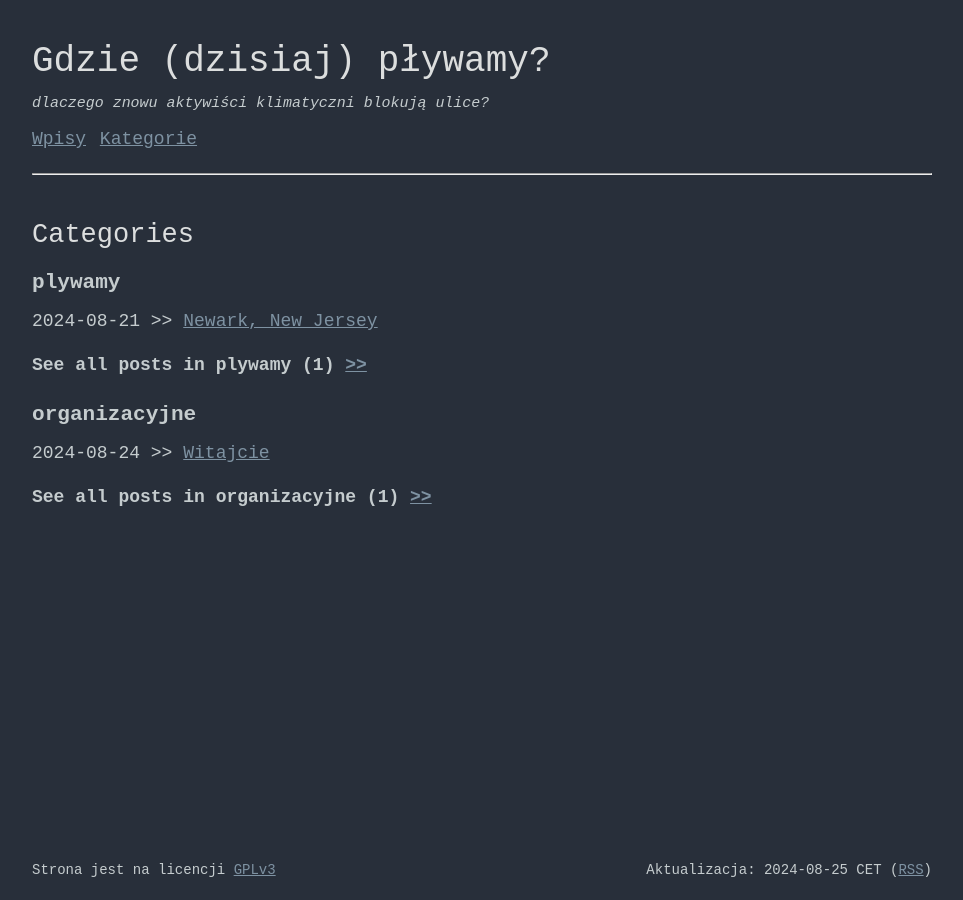
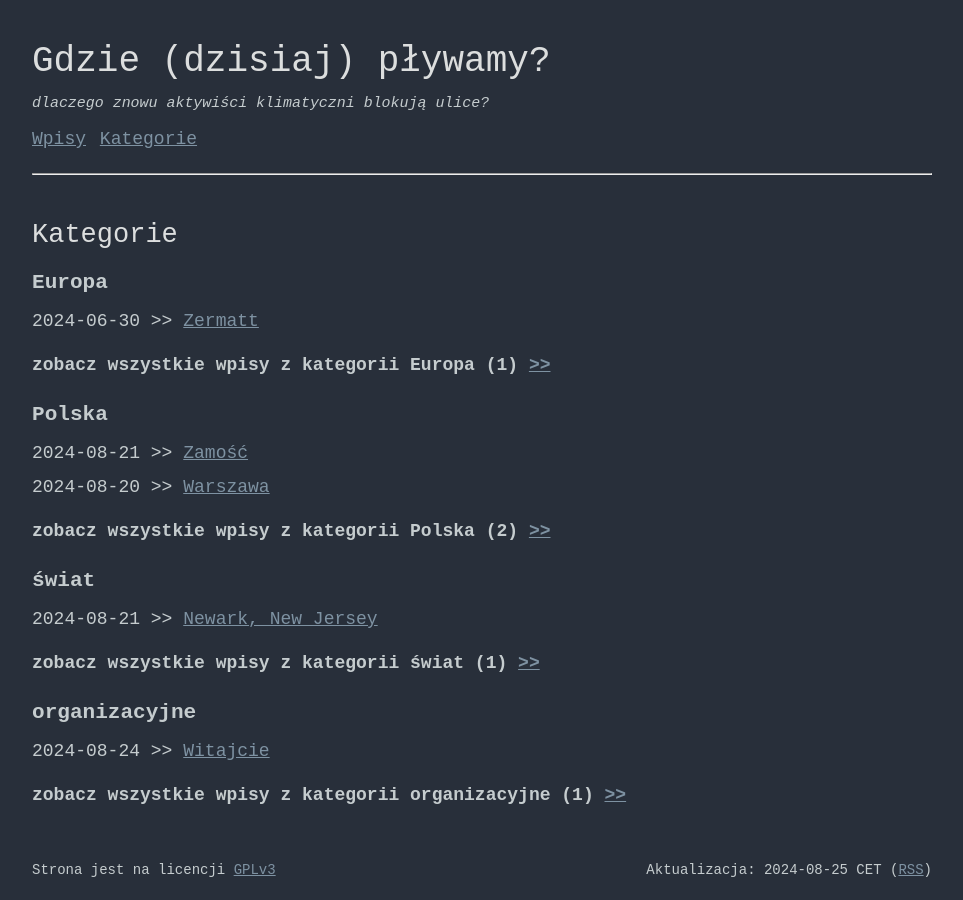
Before and after one commit to akwiatkowski/gdzieplywamy.pl, a Jekyll site: the page built from kategorie/index.html, in a window 1280 px wide. Shown: the whole page, without its empty margins (158-1121 px from the left). Built offline with Jekyll 4.4.1, drawn with Linux system fonts in a browser that asks for light colours.

Commit message:
polish lang, initial posts, fixes

```diff
--- a/404.html
+++ b/404.html
@@ -20,6 +20,6 @@ layout: default
 <div class="container">
   <h1>404</h1>
 
-  <p><strong>Page not found :(</strong></p>
-  <p>The requested page could not be found.</p>
+  <p><strong>Nie ma :(</strong></p>
+  <p>Coś się popsuło i mnie nie widać.</p>
 </div>
--- a/_config.yml
+++ b/_config.yml
@@ -25,16 +25,16 @@ sass:
 pagination:
   enabled: true
   # Value set low for demonstration purposes
-  per_page: 3
+  per_page: 20
   sort_field: 'date'
   sort_reverse: true
 
 # Category Paginating
 autopages:
   enabled: true
-  kategorie:
+  categories:
     title: 'Wpisy w kategorii :cat'
-    permalink: '/kategorie/:cat'
+    permalink: '/kategoria/:cat'
     silent: false
 
 # Exclusions
--- a/_posts/2024-08-21-newark-new-jersey.markdown
+++ b/_posts/2024-08-21-newark-new-jersey.markdown
@@ -3,9 +3,12 @@ layout: post
 author: AKwiatkowski
 title:  "Newark, New Jersey"
 date:   2024-08-21 12:00:00 +0200
-categories: plywamy
+categories: świat
 ---
 
-[tweet]: https://x.com/accuweather/status/1826024023358320749
+[tweet1]: https://x.com/accuweather/status/1826024023358320749
+[tweet2]: https://x.com/MrMatthewTodd/status/1826337291897635161
 
 <iframe width="560" height="315" src="https://www.youtube.com/embed/Z3uVzWG4eZM?si=9jb8lulRF1IyLHHT" title="YouTube video player" frameborder="0" allow="accelerometer; autoplay; clipboard-write; encrypted-media; gyroscope; picture-in-picture; web-share" referrerpolicy="strict-origin-when-cross-origin" allowfullscreen></iframe>
+
+tłity: [1][tweet1], [2][tweet2]
--- a/kategorie/index.html
+++ b/kategorie/index.html
@@ -1,15 +1,15 @@
 ---
 layout: default
-title: LightSpeed Categories
+title: Wpisy
 ---
 
-<h2>Categories</h2>
+<h2>Kategorie</h2>
 {% for category in site.categories %}
     <h3 class="category-header"><b>{{category | first}}</b></h3>
         {% for post in category[1] limit:3 %}
         <span class="post-item">{{ post.date | date: '%Y-%m-%d' }} >> <a href="{{ post.url }}">{{ post.title }}</a></span>
         {% endfor %}
 <div class="category-all-nav">
-    <h4>See all posts in {{category | first}} ({{category[1] | size}}) <a href="/category/{{category | first | downcase }}/">&gt;&gt;</a></h4>
+    <h4>zobacz wszystkie wpisy z kategorii {{category | first}} ({{category[1] | size}}) <a href="/kategoria/{{category | first | downcase }}/">&gt;&gt;</a></h4>
 </div>
 {% endfor %}
--- a/wpisy/index.html
+++ b/wpisy/index.html
@@ -1,6 +1,6 @@
 ---
 layout: default
-title: LightSpeed Home
+title: Wpisy
 pagination:
     enabled: true
 ---
```
Also changed, not shown: _layouts/autopage_collection.html (added, +23 -0 lines), _posts/2024-06-30-zermatt.markdown (added, +13 -0 lines), _posts/2024-08-20-warszawa.markdown (added, +12 -0 lines), _posts/2024-08-21-zamosc.markdown (added, +12 -0 lines), about.markdown (deleted, +0 -18 lines), index.markdown (+20 -4 lines).
